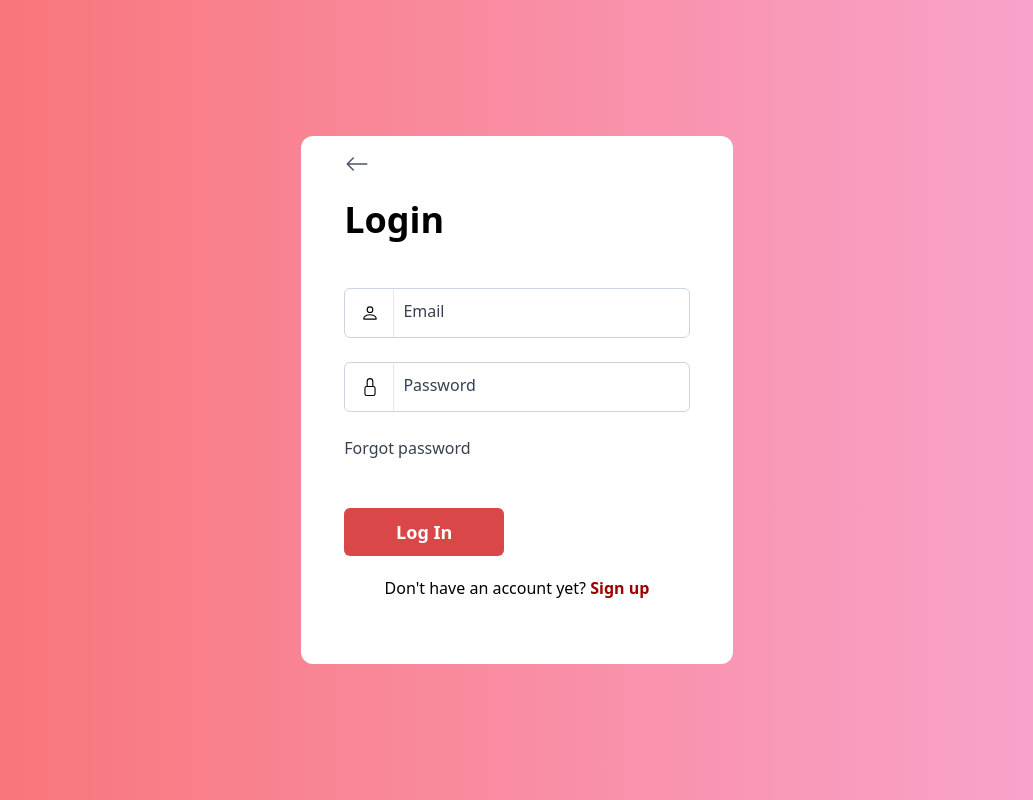
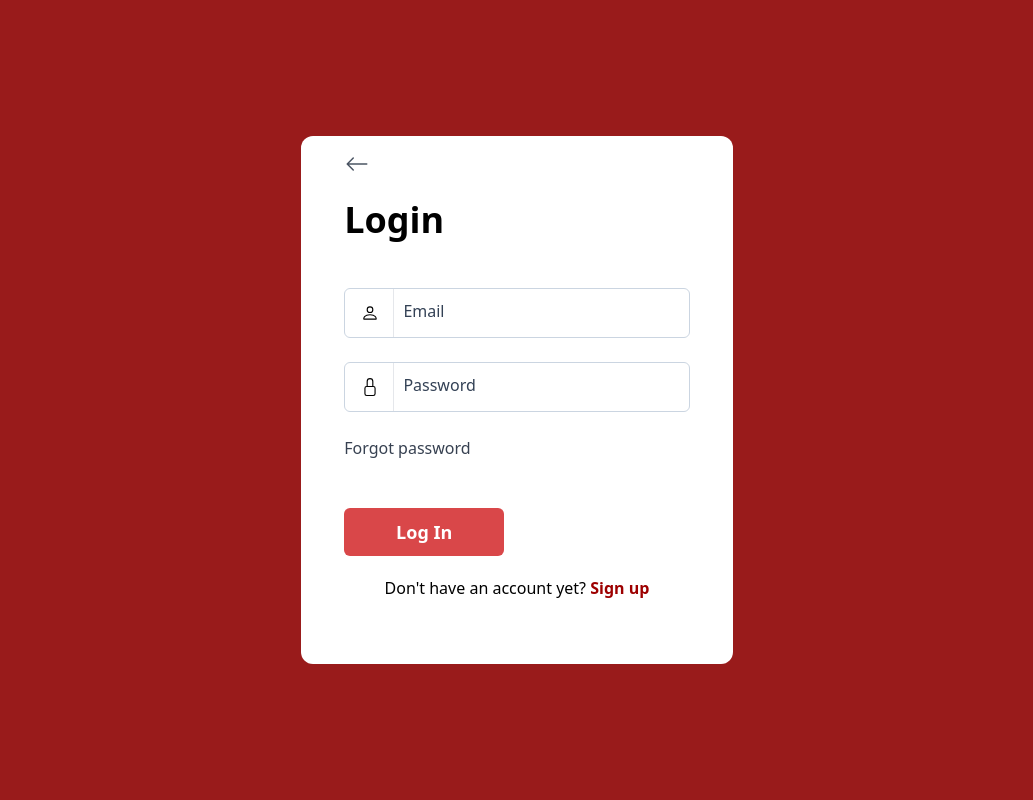
Before and after one commit to devjs1000/course-hub, a React (Vite) app: page /login in a window 1280 px wide. Shown: the whole page, without its empty margins (123-1156 px from the left). Built offline with nearby package versions, Linux system fonts and the light colour scheme; no server answers.

Commit message:
restored login and sign up bg

```diff
--- a/src/components/Auth/Login.jsx
+++ b/src/components/Auth/Login.jsx
@@ -30,7 +30,7 @@ const Login = () => {
   };
 
   return (
-    <div className="h-screen bg-gradient-to-r from-red-400 to-pink-300 flex items-center justify-center">
+    <div className="h-screen bg-red-800 flex items-center justify-center">
       {user.id && path && <Navigate to={path} />}
       {user.id && !path && <Navigate to="/" />}
       <div className="relative bg-white w-[25rem] mx-2 py-16 flex items-center justify-center rounded-xl sm:w-[27rem]">
--- /dev/null
+++ b/src/components/Dark Mode/Background.jsx
@@ -0,0 +1,11 @@
+import React from 'react'
+
+const Background = () => {
+	return (
+		<div>
+
+		</div>
+	)
+}
+
+export default Background
```
